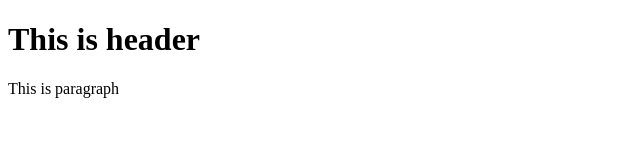
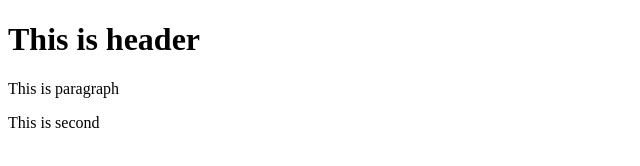
Before and after one commit to M-Hammad-Ali/git-test, a website: page templates/test.html in a window 1280 px wide. Shown: the whole page, without its empty margins (0-640 px from the left). Drawn offline with Linux system fonts and the light colour scheme.

Commit message:
Commit with .gitignore

```diff
--- a/templates/test.html
+++ b/templates/test.html
@@ -8,5 +8,6 @@
 <body>
     <h1>This is header</h1>
     <p>This is paragraph</p>
+    <p>This is second</p>
 </body>
 </html>
```
Also changed, not shown: package.json (added, +24 -0 lines), 2 other files.
